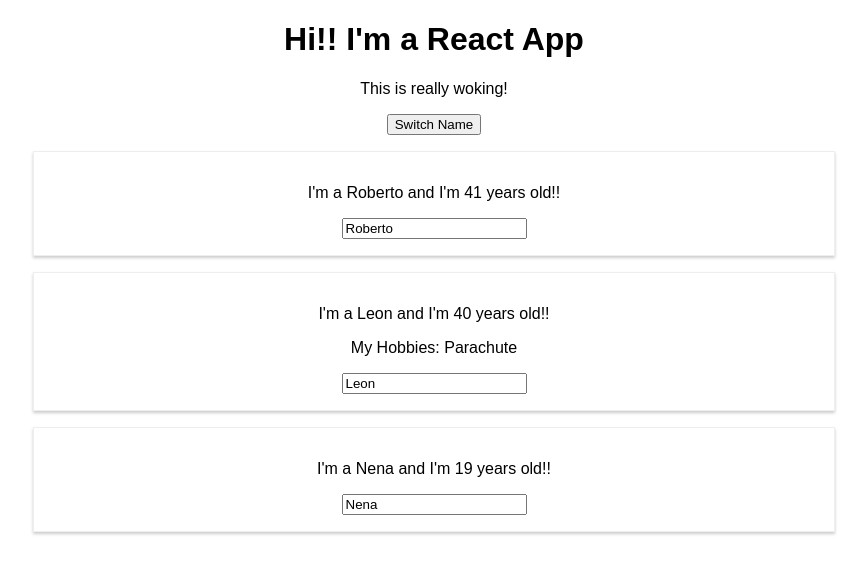
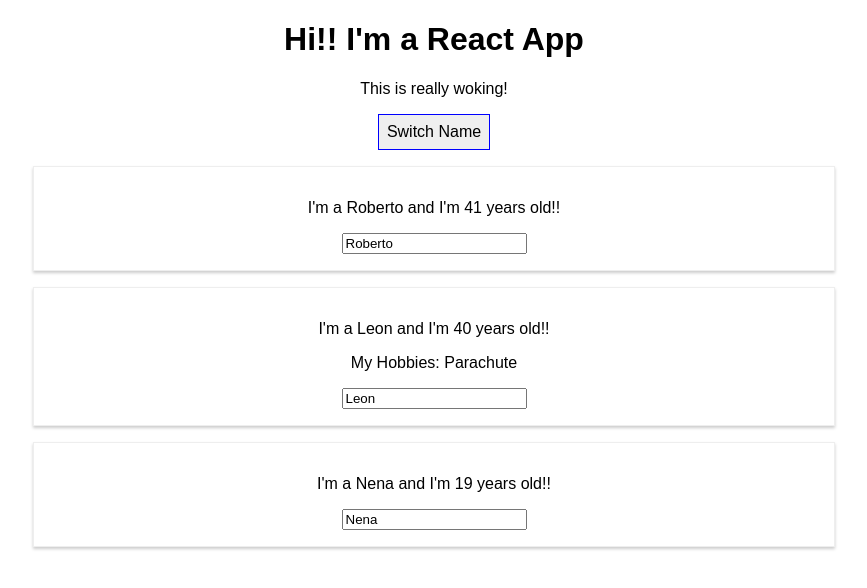
Before and after one commit to leonsuaren/react_complete_guide, a React (Create React App) app: page / in a window 1280 px wide. Shown: the top 588 px of the page, without its empty margins (206-1073 px from the left). Built offline with nearby package versions, Linux system fonts and the light colour scheme.

Commit message:
Working With Inline Styles

```diff
--- a/src/App.js
+++ b/src/App.js
@@ -41,11 +41,22 @@
     }
 
     render () {
+
+      const style = {
+        backgroudColor: "white",
+        font: 'inherit',
+        border: '1px solid blue',
+        padding: '8px',
+        cursor: 'pointer'
+      }
+
       return (
         <div className="App">
         <h1>Hi!! I'm a React App</h1>
         <p>This is really woking!</p>
-        <button onClick = { () => this.switchNameHandler('Beto!!') } >Switch Name</button>
+        <button
+        style = { style }
+        onClick = { () => this.switchNameHandler('Beto!!') } >Switch Name</button>
         <Person
         name= { this.state.persons[0].name }
         age= { this.state.persons[0].age } />
```
